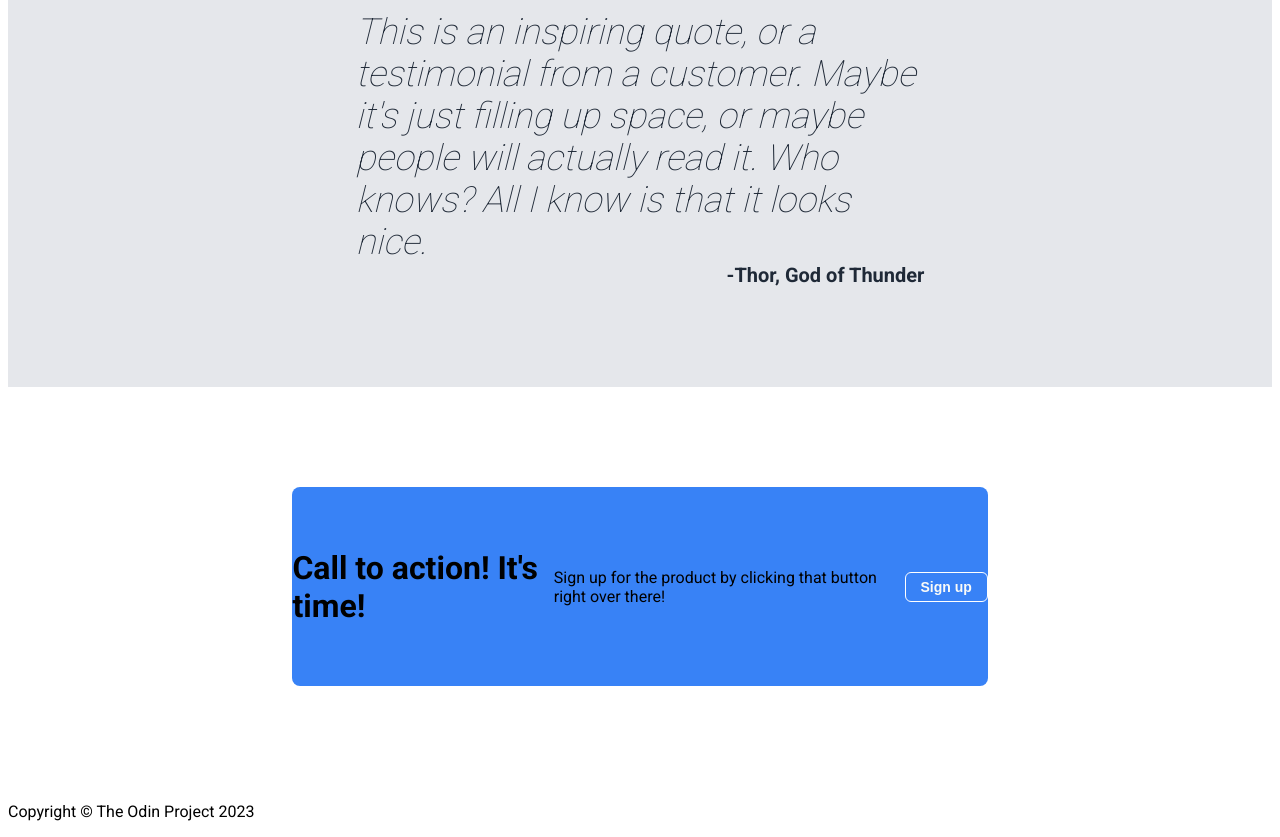
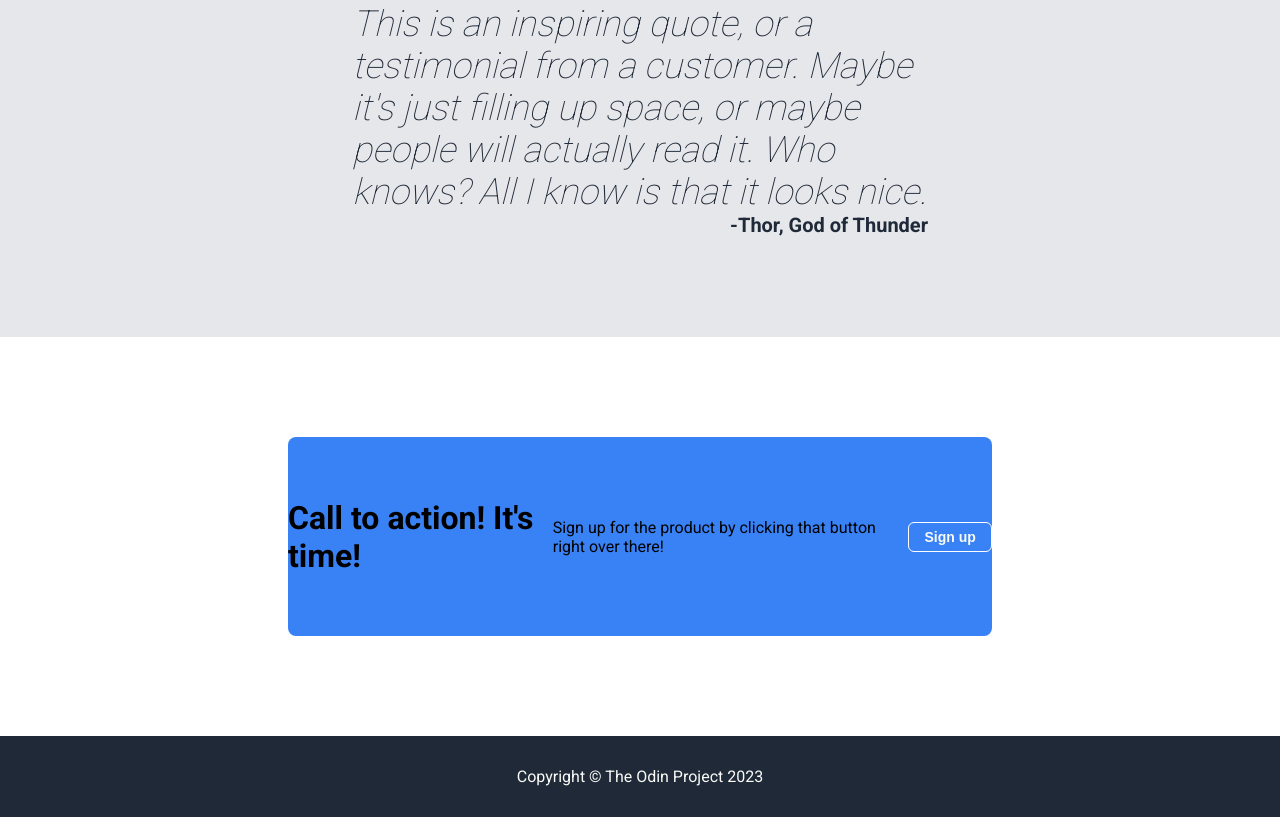
Before and after one commit to joaobertazzi/odin-landing-page, a plain HTML site: page index.html in a window 1280 px wide. Shown: the part 983-1820 px from the top of the page. Drawn offline with Linux system fonts and the light colour scheme.

Commit message:
Add footer styling and remove margin from body element

```diff
--- a/style.css
+++ b/style.css
@@ -3,6 +3,7 @@
 body {
     font-family: Roboto, sans-serif;
     min-height: 100vh;
+    margin: 0;
 }
 
 .header,
@@ -165,3 +166,15 @@ li {
     font-size: 14px;
     background-color: #3882F6;
 }
+
+.footer {
+    display: flex;
+    justify-content: center;
+    align-items: center;
+    background-color: #1F2937;
+}
+
+.footer p {
+    color: #F9FAF8;
+    padding: 15px 0;
+}
```
